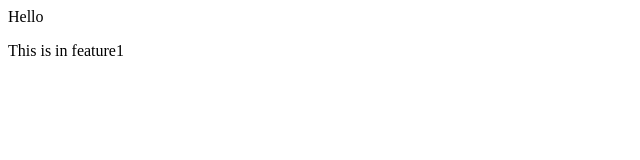
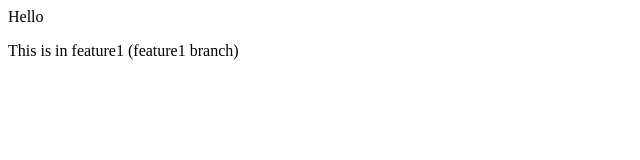
Before and after one commit to Shriyadevulapally/NewLocalRepo, a plain HTML site: page index.html in a window 1280 px wide. Shown: the whole page, without its empty margins (0-640 px from the left). Drawn offline with Linux system fonts and the light colour scheme.

Commit message:
adding feature1

```diff
--- a/index.html
+++ b/index.html
@@ -1,2 +1,2 @@
 <p>Hello</p>
-<p>This is in feature1</p>
+<p>This is in feature1 (feature1 branch)</p>
```
